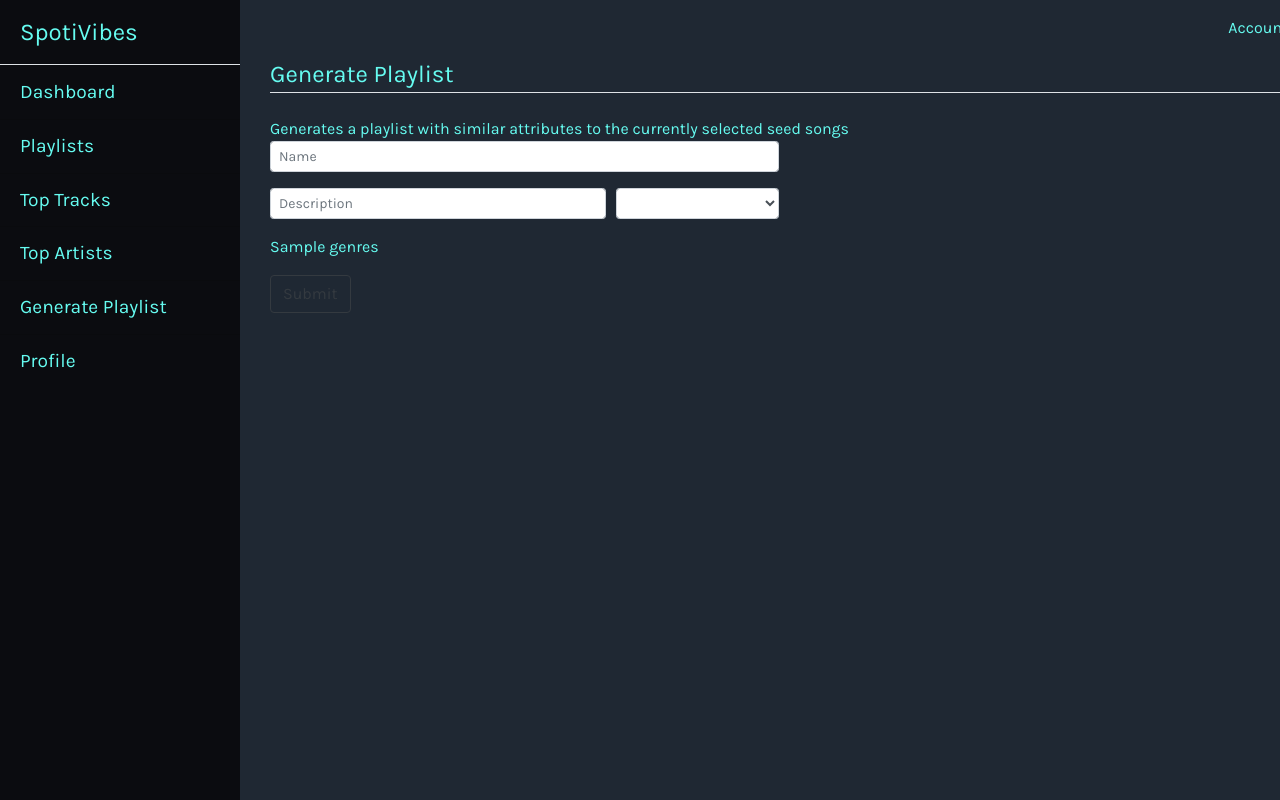
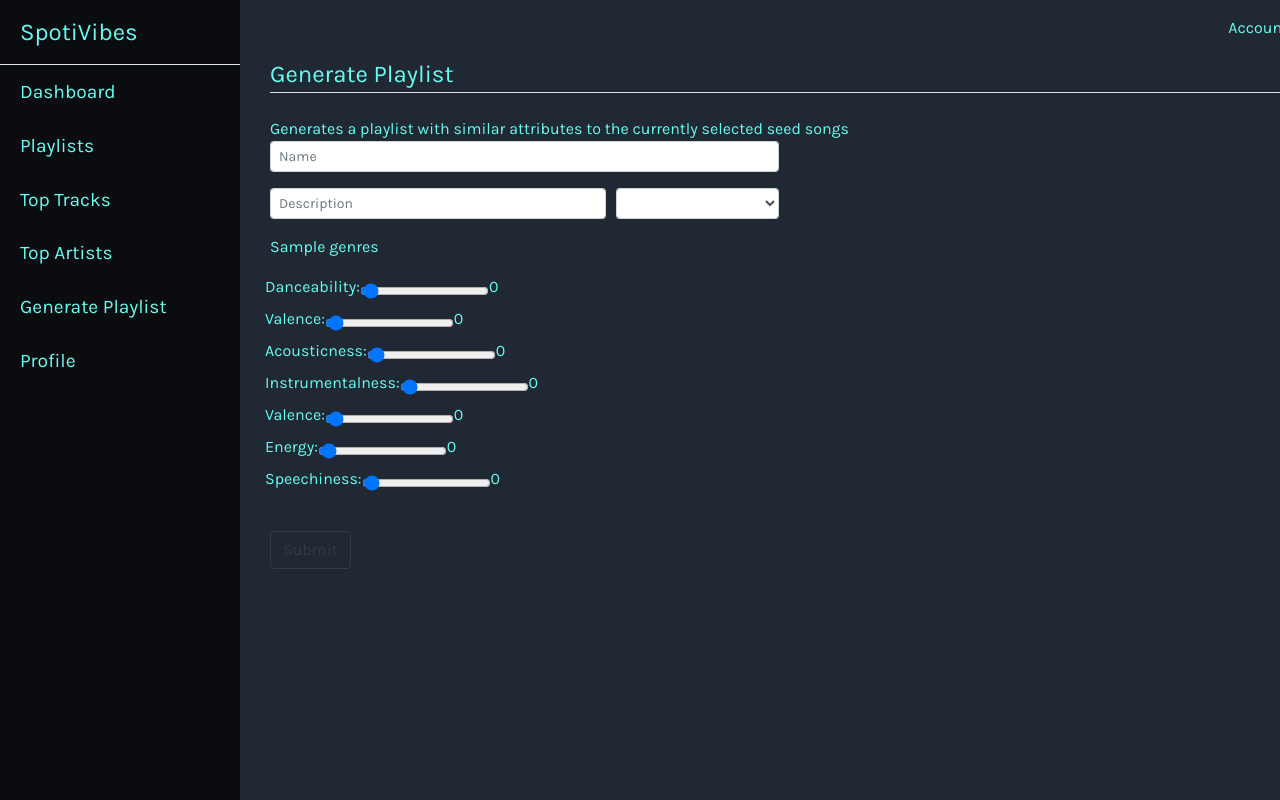
Before and after one commit to sjkchang/Tune-Swap-v1, a Flask app: template app/Templates/create_playlist.html in a window 1280 px wide. Run offline with Flask 2, Linux system fonts and the light colour scheme; the template is opened without the code that fills it: values that come from a table or form of the project are taken from there, most other values are stand-ins (such as "Sample title", 1, 10 or a date in 2020); lists and menus that the app fills with data are empty; some libraries are stand-ins or nearby versions.

Commit message:
Added advanced features to generate playlist

```diff
--- a/app/Templates/base.html
+++ b/app/Templates/base.html
@@ -20,7 +20,6 @@
 
     <!-- Karla Font -->
     <link href='https://fonts.googleapis.com/css?family=Karla' rel='stylesheet'>
-
 
 </head>
 
--- a/app/Templates/create_playlist.html
+++ b/app/Templates/create_playlist.html
@@ -1,5 +1,14 @@
 {% extends "base.html" %}
 {% block content %}
+<script>
+    function outputUpdate(value, id) {
+        if (value < 0) {
+            document.querySelector(id).value = "Any";
+        } else {
+            document.querySelector(id).value = value;
+        }
+    }
+</script>
 <div class="col-md-12">
     <legend class="border-bottom mb-4 text-navy">Generate Playlist</legend>
     <div>
@@ -23,6 +32,53 @@
                 {{ genres }}
             </div>
         </fieldset>
+        <fieldset class="form-group">
+            <div class="form-group">
+                <div class="form-row">
+                    {{ form.danceability.label }}:
+                    {{ form.danceability(min=-0.025, max=1, step="0.025",
+                    oninput="outputUpdate(value, '#selected-danceability')") }}
+                    <output for="danceability" id="selected-danceability">{{ form.danceability.data }}</output>
+                </div>
+                <div class="form-row">
+                    {{ form.valence.label }}:
+                    {{ form.valence(min=-0.025, max=1, step="0.025",
+                    oninput="outputUpdate(value, '#selected-valence')") }}
+                    <output for="valence" id="selected-valence">{{ form.valence.data }}</output>
+                </div>
+                <div class="form-row">
+                    {{ form.acousticness.label }}:
+                    {{ form.acousticness(min=-0.025, max=1, step="0.025",
+                    oninput="outputUpdate(value, '#selected-acousticness')") }}
+                    <output for="acousticness" id="selected-acousticness">{{ form.acousticness.data }}</output>
+                </div>
+                <div class="form-row">
+                    {{ form.instrumentalness.label }}:
+                    {{ form.instrumentalness(min=-0.025, max=1, step="0.025",
+                    oninput="outputUpdate(value, '#selected-instrumentalness')") }}
+                    <output for="instrumentalness" id="selected-instrumentalness">{{ form.instrumentalness.data
+                        }}</output>
+                </div>
+                <div class="form-row">
+                    {{ form.liveness.label }}:
+                    {{ form.liveness(min=-0.025, max=1, step="0.025",
+                    oninput="outputUpdate(value, '#selected-liveness')") }}
+                    <output for="liveness" id="selected-liveness">{{ form.liveness.data }}</output>
+                </div>
+                <div class="form-row">
+                    {{ form.energy.label }}:
+                    {{ form.energy(min=-0.025, max=1, step="0.025",
+                    oninput="outputUpdate(value, '#selected-energy')") }}
+                    <output for="energy" id="selected-energy">{{ form.energy.data }}</output>
+                </div>
+                <div class="form-row">
+                    {{ form.speechiness.label }}:
+                    {{ form.speechiness(min=-0.025, max=1, step="0.025",
+                    oninput="outputUpdate(value, '#selected-speechiness')") }}
+                    <output for="speechiness" id="selected-speechiness">{{ form.speechiness.data }}</output>
+                </div>
+            </div>
+        </fieldset>
         {{ form.submit(class="btn btn-outline-dark") }}
     </form>
 </div>
--- a/app/forms/create_playlist.py
+++ b/app/forms/create_playlist.py
@@ -19,4 +19,13 @@ class CreatePlaylistForm(FlaskForm):
     private = BooleanField("Private")
     collaborative = BooleanField("Collaborative")
     genres = SelectField("genres", choices=[])
+    danceability = DecimalRangeField("Danceability", default=0)
+    valence = DecimalRangeField("Valence", default=0)
+    acousticness = DecimalRangeField("Acousticness", default=0)
+    instrumentalness = DecimalRangeField("Instrumentalness", default=0)
+    liveness = DecimalRangeField("Valence", default=0)
+    energy = DecimalRangeField("Energy", default=0)
+    speechiness = DecimalRangeField("Speechiness", default=0)
+    loudness = DecimalRangeField("Loudness", default=-60)
+
     submit = SubmitField("Submit")
--- a/app/views/library.py
+++ b/app/views/library.py
@@ -74,7 +74,7 @@ def top_artists(term):
 @app.route("/user/create-playlist", methods=["GET", "POST"])
 def create_playlist():
     sp = Spotify(session["access_token"])
-    form = CreatePlaylistForm()
+    form = CreatePlaylistForm(meta={"csrf": False})
     genres = sp.get_recommended_genres()["genres"]
     form.genres.choices = genres
     seed_song = "You haven't set your seed song, go to a playlist or top tracks to select a seed song"
```
Also changed, not shown: app/views/before_and_after.py (+0 -30 lines).
